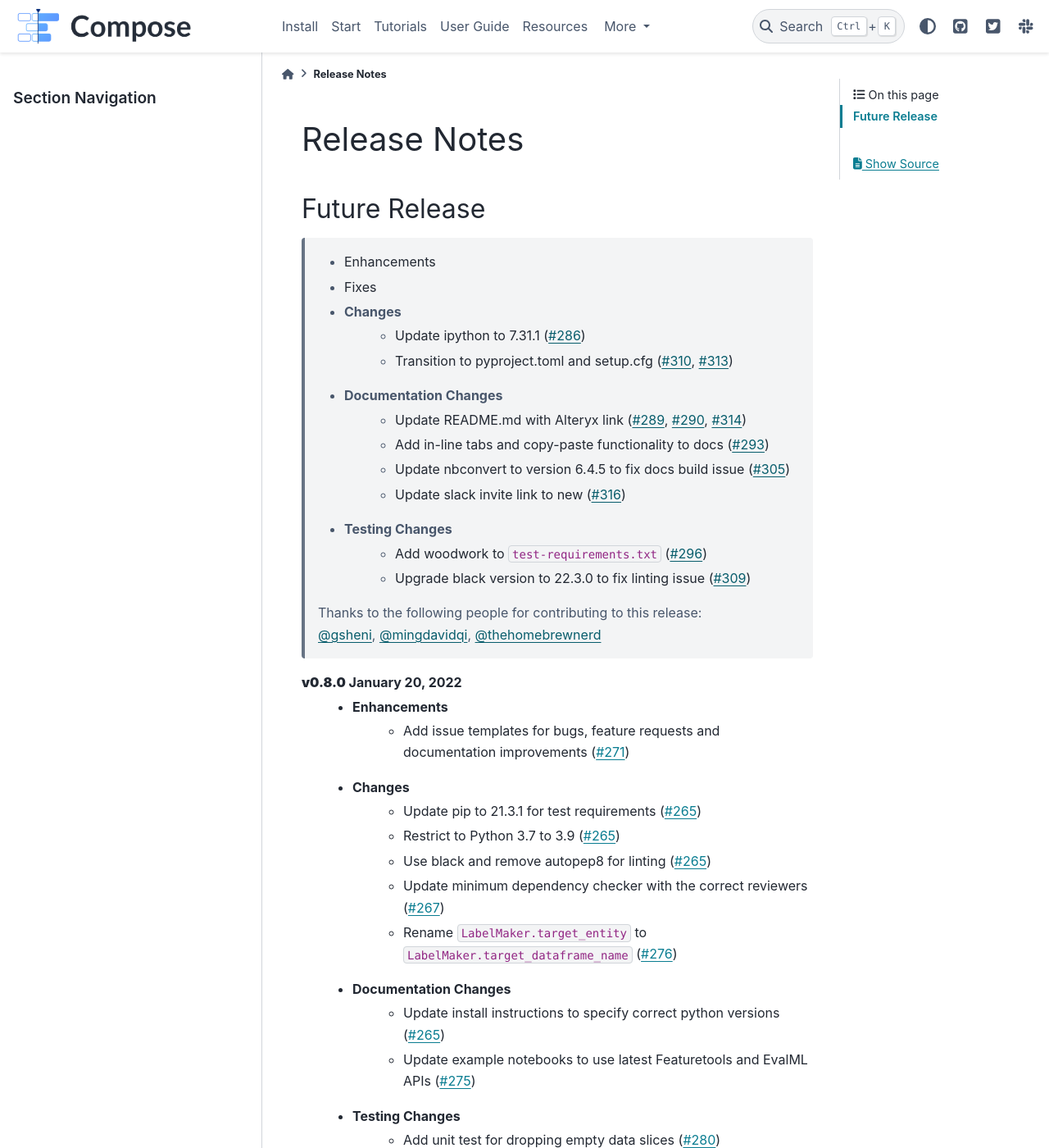
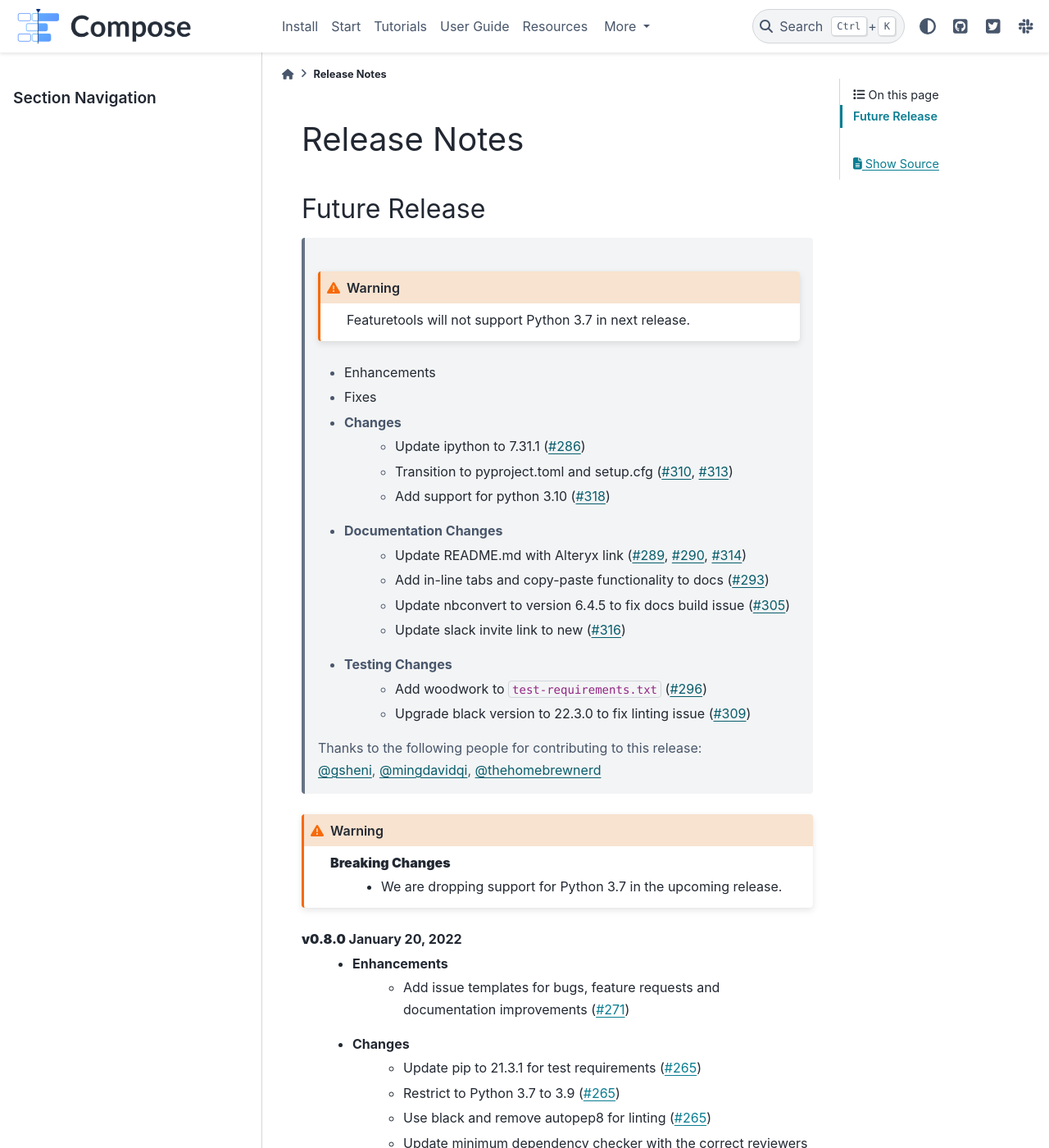
Before and after one commit to alteryx/compose, a Sphinx documentation site: the page built from docs/source/release_notes.rst, in a window 1280 px wide and 1400 px high. Shown: the whole window at 82% size. Built offline with Sphinx 7.4.7 and the PyData theme 0.15.4, drawn with Linux system fonts in a browser that asks for light colours; comment, search, counter and statistics services are not loaded.

Commit message:
Update release_notes.rst

```diff
--- a/docs/source/release_notes.rst
+++ b/docs/source/release_notes.rst
@@ -4,11 +4,16 @@ Release Notes
 
 Future Release
 ==============
+
+    .. warning::
+        Featuretools will not support Python 3.7 in next release.
+
     * Enhancements
     * Fixes
     * Changes
         * Update ipython to 7.31.1 (:pr:`286`)
         * Transition to pyproject.toml and setup.cfg (:pr:`310`, :pr:`313`)
+        * Add support for python 3.10 (:pr:`318`)
     * Documentation Changes
         * Update README.md with Alteryx link (:pr:`289`, :pr:`290`, :pr:`314`)
         * Add in-line tabs and copy-paste functionality to docs (:pr:`293`)
@@ -20,6 +25,12 @@ Future Release
 
     | Thanks to the following people for contributing to this release:
     | :user:`gsheni`, :user:`mingdavidqi`, :user:`thehomebrewnerd`
+
+
+.. warning::
+
+    **Breaking Changes**
+        * We are dropping support for Python 3.7 in the upcoming release.
 
 **v0.8.0** January 20, 2022
     * Enhancements
```
